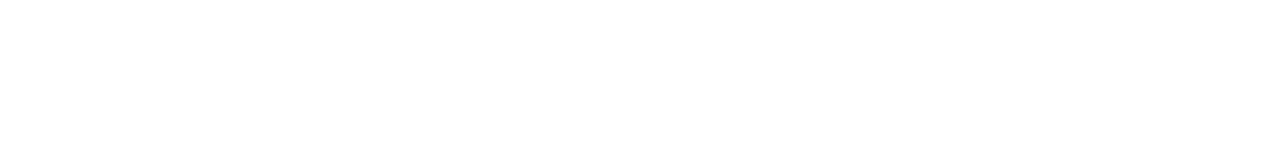
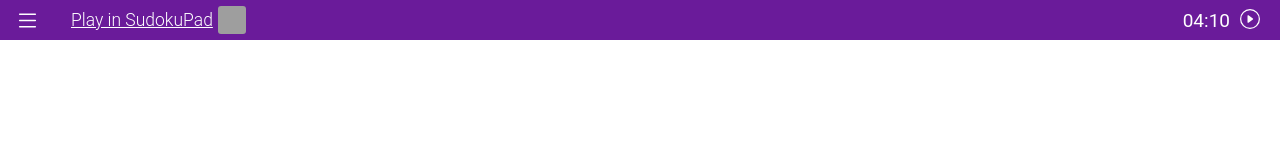
Before and after one commit to nunezjorgepy/sudoku, a plain HTML site: page index.html in a window 1280 px wide. Drawn offline with Linux system fonts and the light colour scheme; grey boxes are pictures that could not be loaded.

Commit message:
Finished the layout for the header. Missing the functions.

```diff
--- a/index.html
+++ b/index.html
@@ -9,6 +9,31 @@
     <script src="scripts.js"></script>
 </head>
 <body>
+    <header>
+        <div class="left_side">
+            <svg xmlns="http://www.w3.org/2000/svg" width="100%" height="100%" fill="currentColor" class="bi bi-list" viewBox="0 0 16 16">
+            <path fill-rule="evenodd" d="M2.5 12a.5.5 0 0 1 .5-.5h10a.5.5 0 0 1 0 1H3a.5.5 0 0 1-.5-.5m0-4a.5.5 0 0 1 .5-.5h10a.5.5 0 0 1 0 1H3a.5.5 0 0 1-.5-.5m0-4a.5.5 0 0 1 .5-.5h10a.5.5 0 0 1 0 1H3a.5.5 0 0 1-.5-.5"/>
+            </svg>
+            <div class="sudokupad">
+                <a href="#">Play in SudokuPad</a>
+                <img src="https://sudokupad.app/images/sudokupad_square_logo.png" alt="sudokupad logo">
+                <svg xmlns="http://www.w3.org/2000/svg" width="100%" height="100%" fill="currentColor" class="bi bi-box-arrow-up-right" viewBox="0 0 16 16">
+                <path fill-rule="evenodd" d="M8.636 3.5a.5.5 0 0 0-.5-.5H1.5A1.5 1.5 0 0 0 0 4.5v10A1.5 1.5 0 0 0 1.5 16h10a1.5 1.5 0 0 0 1.5-1.5V7.864a.5.5 0 0 0-1 0V14.5a.5.5 0 0 1-.5.5h-10a.5.5 0 0 1-.5-.5v-10a.5.5 0 0 1 .5-.5h6.636a.5.5 0 0 0 .5-.5"/>
+                <path fill-rule="evenodd" d="M16 .5a.5.5 0 0 0-.5-.5h-5a.5.5 0 0 0 0 1h3.793L6.146 9.146a.5.5 0 1 0 .708.708L15 1.707V5.5a.5.5 0 0 0 1 0z"/>
+                </svg>
+            </div>
+        </div>
+        <div class="timer">
+            <div class="clock">04:10</div>
+            <button>
+                <svg xmlns="http://www.w3.org/2000/svg" width="16" height="16" fill="currentColor" class="bi bi-play-circle" viewBox="0 0 16 16">
+                <path d="M8 15A7 7 0 1 1 8 1a7 7 0 0 1 0 14m0 1A8 8 0 1 0 8 0a8 8 0 0 0 0 16"/>
+                <path d="M6.271 5.055a.5.5 0 0 1 .52.038l3.5 2.5a.5.5 0 0 1 0 .814l-3.5 2.5A.5.5 0 0 1 6 10.5v-5a.5.5 0 0 1 .271-.445"/>
+                </svg>
+            </button>
 
+        </span>
+        </div>
+    </header>
 </body>
 </html>
--- a/style.css
+++ b/style.css
@@ -4,7 +4,76 @@
     box-sizing: border-box;
 }
 
+:root {
+    --main-color: #6a1b9a;
+}
+
 body {
     min-height: 100dvh;
     min-width: 100dvw;
+    font-family: Roboto, Arial, sans-serif;
 }
+
+/* HEADER STYLES */
+header {
+    height: 40px;
+    background-color: var(--main-color);
+    display: flex;
+    align-items: center;
+    color: #fff;
+}
+
+.left_side {
+    padding-left: 15px;
+    margin-right: auto;
+    display: flex;
+    align-items: center;
+    font-size: 17.5px;
+    font-weight: 300;
+}
+.left_side svg {
+    width: 25px;
+}
+.sudokupad {
+    margin-left: 31px;
+    display: flex;
+    align-items: center;
+}
+.sudokupad a {
+    color: #fff;
+}
+.sudokupad img {
+    width: 28px;
+    height: 28px;
+    margin: 0 5px;
+    border-radius: 3px;
+}
+.sudokupad svg {
+    display: none;
+    width: 20px;
+    height: 20px;
+}
+.sudokupad:hover svg {
+    display: block;
+}
+
+.timer {
+    margin-right: 20px;
+    font-size: 19px;
+    display: flex;
+    align-items: center;
+}
+.timer button {
+    background-color: transparent;
+    border: none;
+    color: #fff;
+    margin-left: 10px;
+}
+.timer svg {
+    width: 20px;
+    height: 20px;
+}
+.timer svg:hover {
+    background-color: #eee;
+    border-radius: 5px;
+}
```
